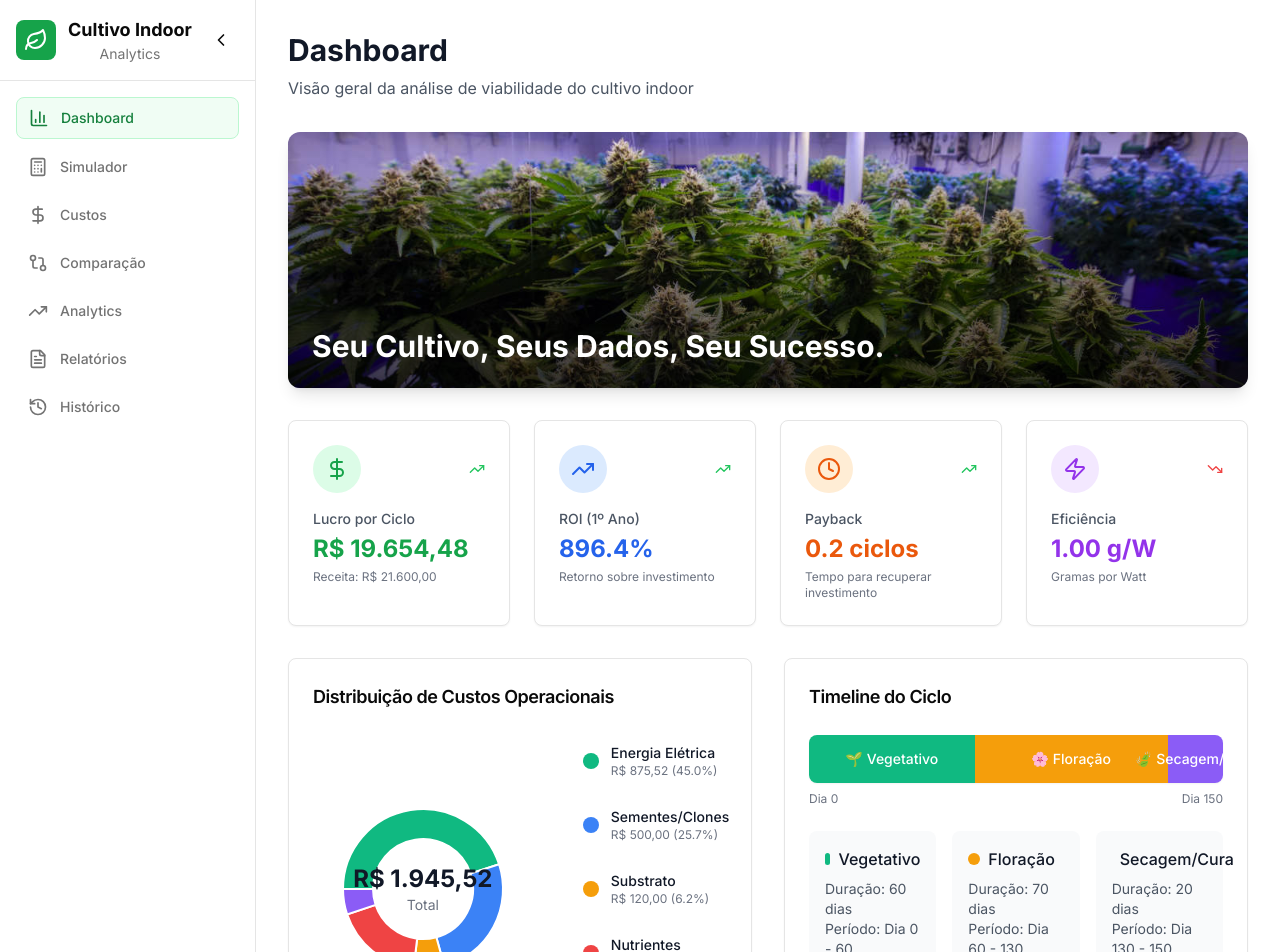
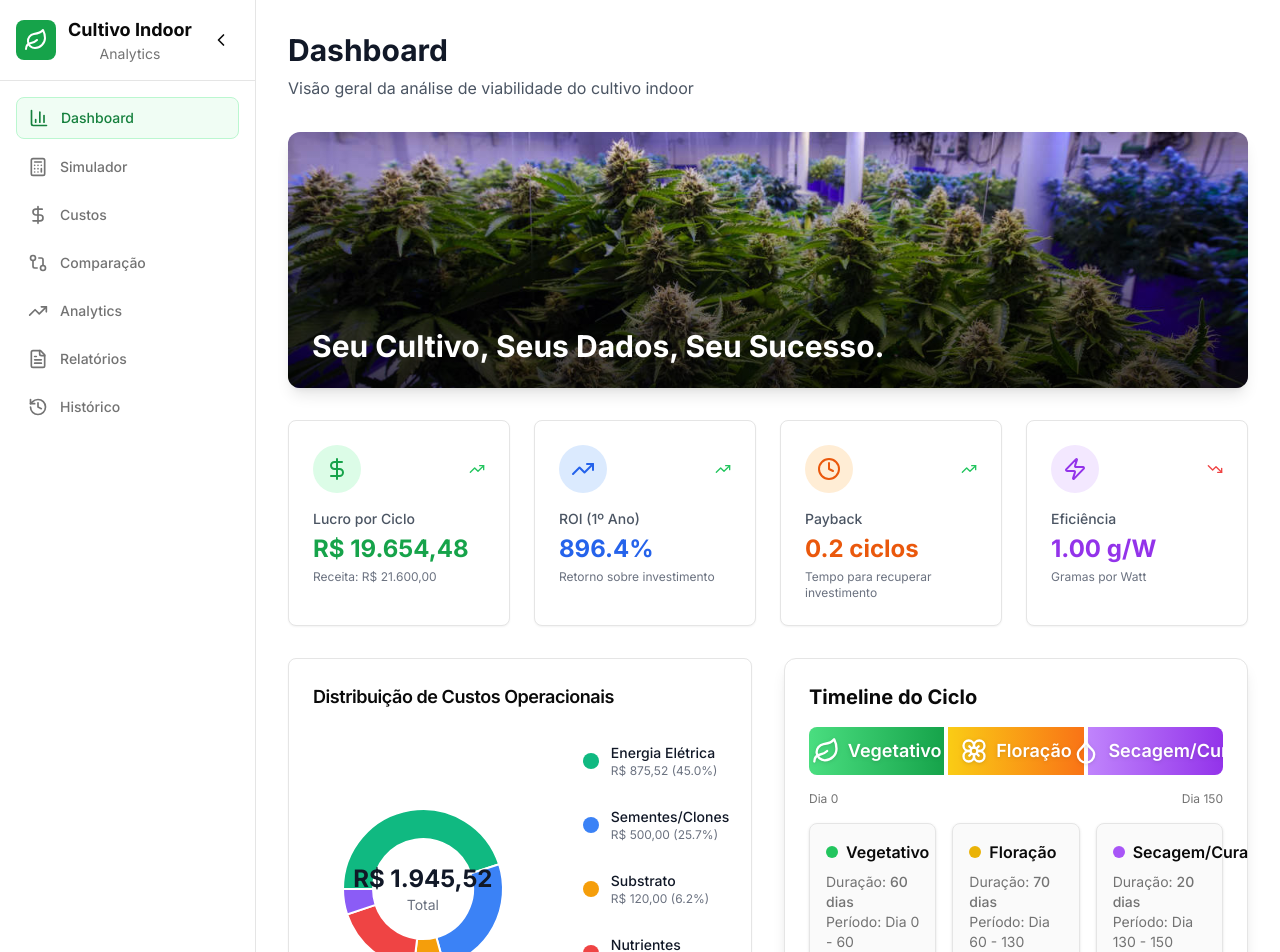
Before and after one commit to alexandreshey/cultivation-dashboard, a Next.js app: page / in a window 1280 px wide. Shown: the top 952 px of the page. Built offline with nearby package versions, Linux system fonts and the light colour scheme.

Commit message:
feat: Novo visual para Timeline do Ciclo no dashboard

```diff
--- a/components/dashboard/dashboard-content.tsx
+++ b/components/dashboard/dashboard-content.tsx
@@ -6,6 +6,7 @@ import { KPICards } from "@/components/dashboard/kpi-cards"
 import { DonutChart } from "@/components/charts/donut-chart"
 import { TimelineChart } from "@/components/charts/timeline-chart"
 import { FinancialSummary } from "@/components/dashboard/financial-summary"
+import { Leaf, Flower, Droplet, CheckCircle } from "lucide-react"
 
 interface DashboardContentProps {
   results: any
@@ -13,6 +14,33 @@ interface DashboardContentProps {
 }
 
 export function DashboardContent({ results, cycleParams }: DashboardContentProps) {
+  // Dados das fases do ciclo
+  const phases = [
+    {
+      name: "Vegetativo",
+      duration: cycleParams.dias_vegetativo,
+      color: "from-green-400 to-green-600",
+      icon: <Leaf className="w-5 h-5 md:w-7 md:h-7" />,
+      dot: "bg-green-500"
+    },
+    {
+      name: "Floração",
+      duration: cycleParams.dias_floracao,
+      color: "from-yellow-400 to-orange-500",
+      icon: <Flower className="w-5 h-5 md:w-7 md:h-7" />,
+      dot: "bg-yellow-500"
+    },
+    {
+      name: "Secagem/Cura",
+      duration: cycleParams.dias_secagem_cura,
+      color: "from-purple-400 to-purple-600",
+      icon: <Droplet className="w-5 h-5 md:w-7 md:h-7" />,
+      dot: "bg-purple-500"
+    },
+  ]
+  const totalDuration = phases.reduce((sum, phase) => sum + phase.duration, 0)
+  let cumulativeDays = 0
+
   return (
     <div className="p-8">
       {/* Page Header */}
@@ -48,14 +76,67 @@ export function DashboardContent({ results, cycleParams }: DashboardContentProps
           </CardContent>
         </Card>
 
-        <Card className="shadow-sm">
-          <CardHeader>
-            <CardTitle className="text-lg font-semibold">Timeline do Ciclo</CardTitle>
-          </CardHeader>
-          <CardContent>
-            <TimelineChart cycleParams={cycleParams} />
-          </CardContent>
-        </Card>
+        {/* NOVO VISUAL DA TIMELINE DO CICLO */}
+        <section className="p-4 md:p-6 bg-white rounded-xl shadow-lg border mb-2">
+          <h2 className="text-xl font-bold mb-4">Timeline do Ciclo</h2>
+          {/* Barra de fases */}
+          <div className="flex w-full h-12 rounded-lg overflow-hidden mb-4 shadow-inner">
+            {phases.map((phase, idx) => {
+              const width = (phase.duration / totalDuration) * 100
+              return (
+                <div
+                  key={phase.name}
+                  className={`flex-1 flex items-center justify-center relative group transition-all duration-300
+                    ${idx !== 0 ? "border-l-4 border-white" : ""}
+                    bg-gradient-to-r ${phase.color}`}
+                  style={{ minWidth: 0, width: `${width}%` }}
+                >
+                  <span className="text-white text-lg flex items-center gap-2 font-semibold drop-shadow">
+                    {phase.icon}
+                    {phase.name}
+                  </span>
+                </div>
+              )
+            })}
+          </div>
+          {/* Dias extremos */}
+          <div className="flex justify-between text-xs text-muted-foreground mb-4">
+            <span>Dia 0</span>
+            <span>Dia {totalDuration}</span>
+          </div>
+          {/* Cartões das fases */}
+          <div className="grid grid-cols-1 md:grid-cols-3 gap-4 mb-6">
+            {phases.map((phase, index) => {
+              const startDay = cumulativeDays
+              cumulativeDays += phase.duration
+              const endDay = cumulativeDays
+              return (
+                <div
+                  key={phase.name}
+                  className="bg-muted/50 rounded-lg p-4 shadow hover:shadow-md transition-all border flex flex-col items-start"
+                >
+                  <div className="flex items-center gap-2 mb-2">
+                    <span className={`w-3 h-3 rounded-full ${phase.dot}`}></span>
+                    <span className="font-semibold text-base">{phase.name}</span>
+                  </div>
+                  <div className="text-sm text-muted-foreground">
+                    Duração: <span className="font-medium">{phase.duration} dias</span>
+                    <br />
+                    Período: Dia {startDay} - {endDay}
+                  </div>
+                </div>
+              )
+            })}
+          </div>
+          {/* Resumo do ciclo */}
+          <div className="bg-green-50 border border-green-200 rounded-lg p-4 flex flex-col items-center">
+            <span className="text-green-700 font-bold text-lg flex items-center gap-2">
+              <CheckCircle className="w-5 h-5 text-green-600" />
+              Ciclo Completo: {totalDuration} dias
+            </span>
+            <span className="text-green-600 text-sm mt-1">Aproximadamente {(totalDuration / 30).toFixed(1)} meses</span>
+          </div>
+        </section>
       </div>
 
       {/* Financial Summary */}
```
